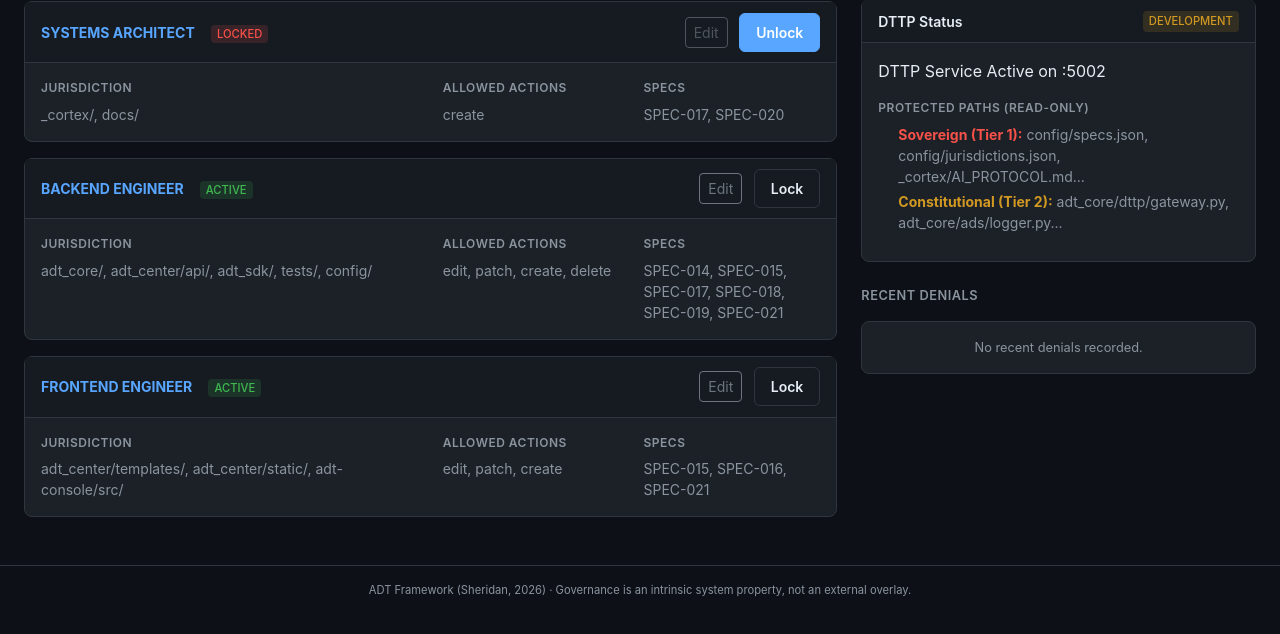
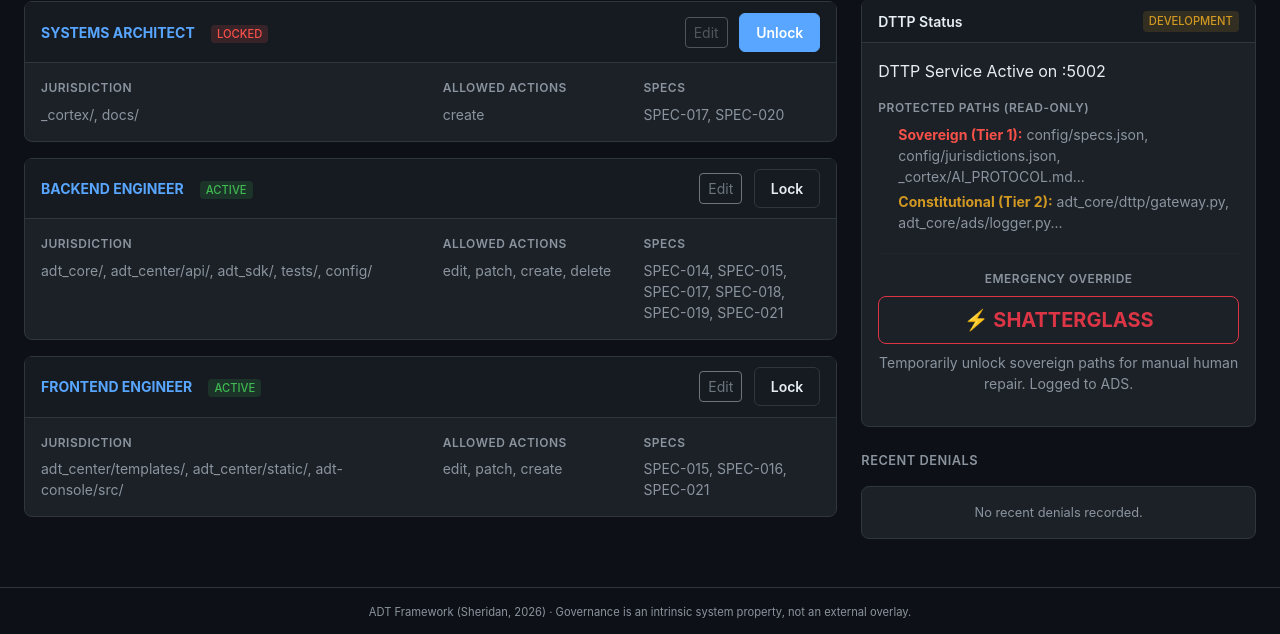
Before and after one commit to human86x/adt-framework, a Flask app: page /governance in a window 1280 px wide. Shown: the part 106-740 px from the top of the page. Run offline with Flask 3, Linux system fonts and the light colour scheme.

Commit message:
[ADT] patch adt_center/templates/governance.html

```diff
--- a/adt_center/templates/governance.html
+++ b/adt_center/templates/governance.html
@@ -46,6 +46,18 @@
                             <li><span class="text-adt-amber fw-bold">Constitutional (Tier 2):</span> adt_core/dttp/gateway.py, adt_core/ads/logger.py...</li>
                         </ul>
                     </div>
+                </div>
+
+                <hr class="border-adt">
+
+                <div class="text-center mt-3">
+                    <label class="form-label-adt mb-2">Emergency Override</label>
+                    <button id="btn-shatterglass" class="btn btn-lg w-100 btn-outline-danger fw-bold" onclick="openShatterglass()">
+                        &#9889; SHATTERGLASS
+                    </button>
+                    <p class="text-adt-muted small mt-2">
+                        Temporarily unlock sovereign paths for manual human repair. Logged to ADS.
+                    </p>
                 </div>
             </div>
         </div>
```
